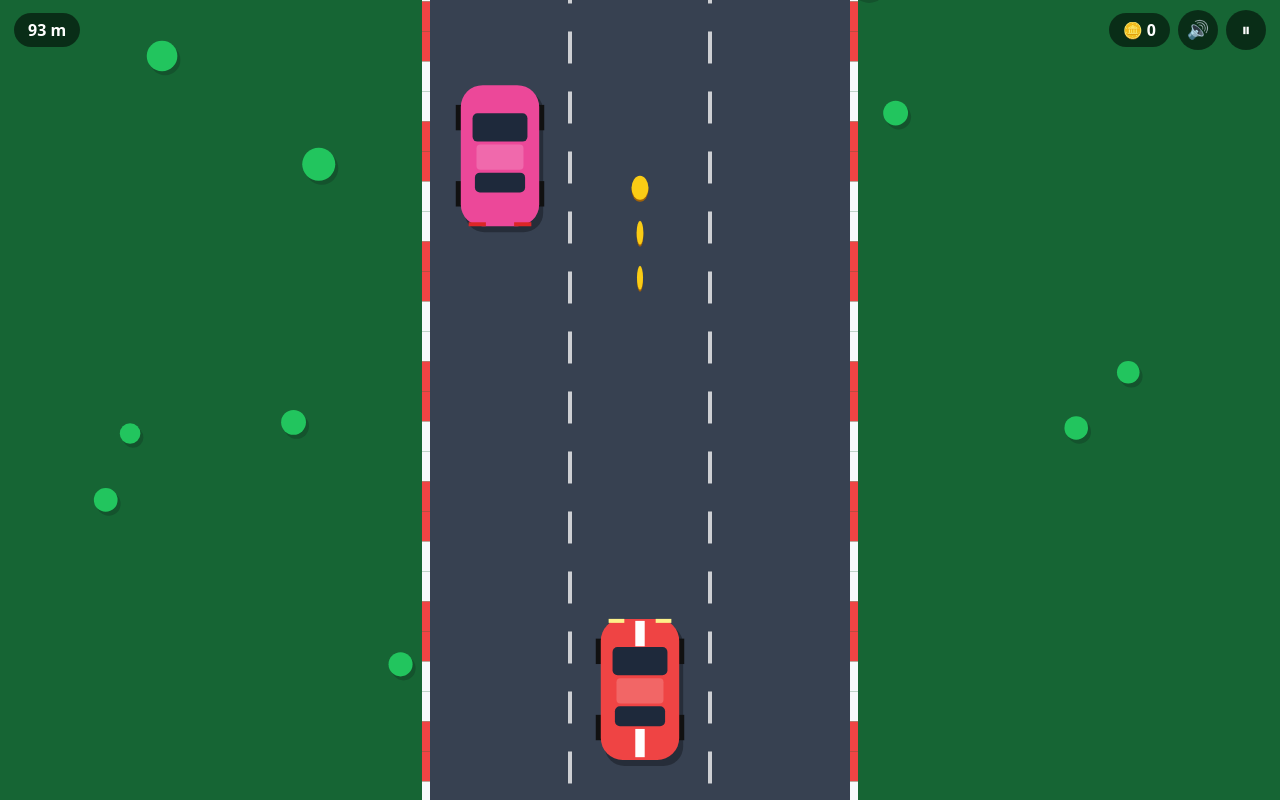
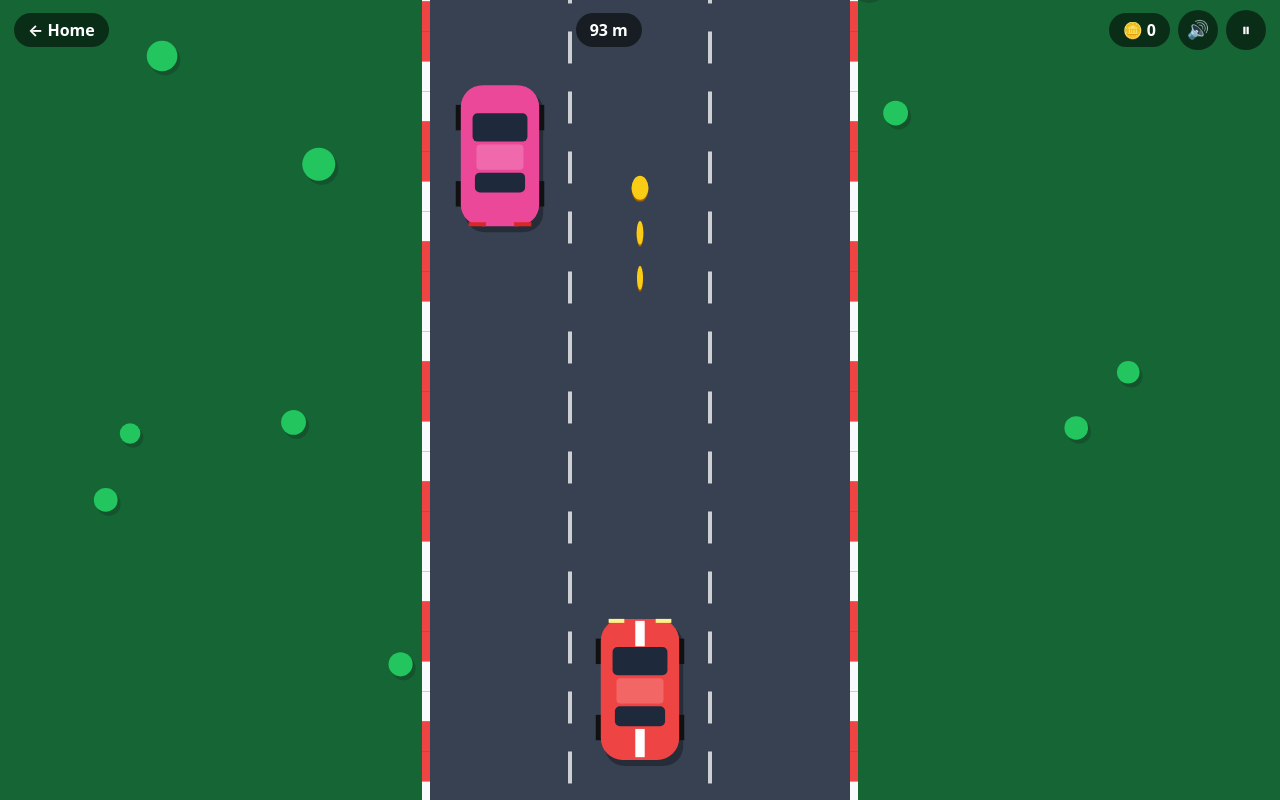
Before and after one commit to puppalamahanth-sys/puppalamahanth.github.io, a plain HTML site: page highway.html in a window 1280 px wide. Both pictures are taken after a click on the button "PLAY". Drawn offline with Linux system fonts and the light colour scheme.

Commit message:
Update highway.html

```diff
--- a/highway.html
+++ b/highway.html
@@ -102,6 +102,8 @@
 <canvas id="game"></canvas>
 
 <div class="hud" id="hud">
+ <a href="index.html" class="pill" style="color: #fff; text-decoration: none; pointer-events: auto;">← Home</a>
+
   <div class="pill" id="score">0 m</div>
   <div class="right">
     <div class="pill" id="coins">🪙 0</div>
```
